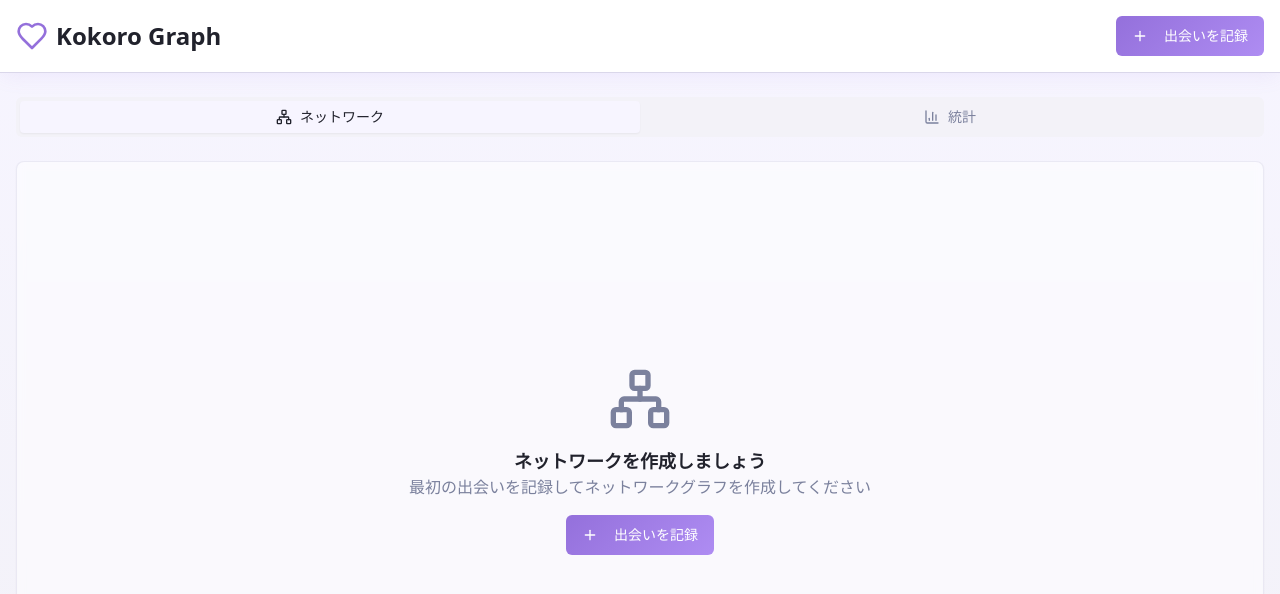
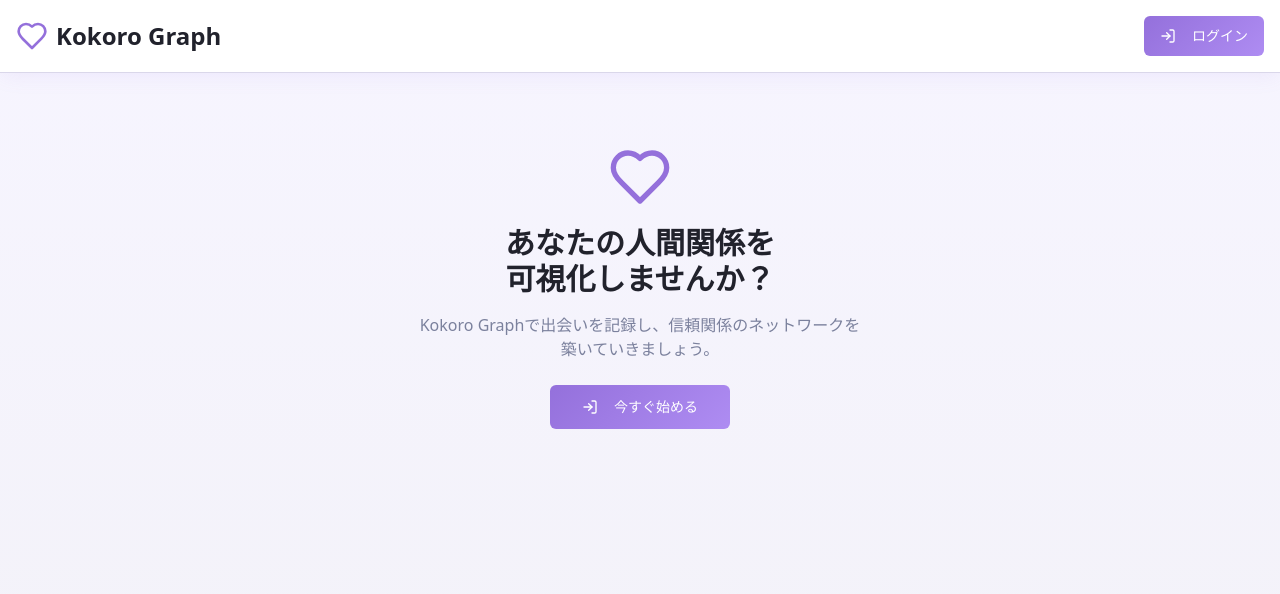
Before and after one commit to ryuzo-k/kokoro-graph-lovable, a React (Vite) app: page / in a window 1280 px wide. Shown: the top 594 px of the page. Built offline with nearby package versions, Linux system fonts and the light colour scheme.

Commit message:
Add Login Button
Add a login button to the UI.

```diff
--- a/src/pages/Index.tsx
+++ b/src/pages/Index.tsx
@@ -4,8 +4,10 @@ import { Card, CardContent, CardHeader, CardTitle } from '@/components/ui/card';
 import { Tabs, TabsContent, TabsList, TabsTrigger } from '@/components/ui/tabs';
 import MeetingForm from '@/components/MeetingForm';
 import NetworkGraph from '@/components/NetworkGraph';
-import { Heart, Network, Plus, BarChart3 } from 'lucide-react';
+import { Heart, Network, Plus, BarChart3, LogIn, LogOut, User } from 'lucide-react';
 import { useToast } from '@/hooks/use-toast';
+import { useAuth } from '@/hooks/useAuth';
+import { useNavigate } from 'react-router-dom';
 
 interface Meeting {
   id: string;
@@ -38,6 +40,8 @@ const Index = () => {
   const [meetings, setMeetings] = useState<Meeting[]>([]);
   const [showForm, setShowForm] = useState(false);
   const { toast } = useToast();
+  const { user, signOut, loading } = useAuth();
+  const navigate = useNavigate();
 
   // Process meetings to create people and connections
   const { people, connections } = useMemo(() => {
@@ -148,6 +152,13 @@ const Index = () => {
               <Heart className="w-8 h-8 text-primary" />
               <h1 className="text-2xl font-bold text-foreground">Kokoro Graph</h1>
             </div>
+            <div className="flex items-center gap-3">
+              {user ? (
+                <>
+                  <div className="flex items-center gap-2 text-sm text-muted-foreground">
+                    <User className="w-4 h-4" />
+                    {user.email}
+                  </div>
                   <Button
                     onClick={() => setShowForm(true)}
                     className="bg-gradient-primary hover:opacity-90 transition-opacity"
@@ -155,11 +166,55 @@ const Index = () => {
                     <Plus className="w-4 h-4 mr-2" />
                     出会いを記録
                   </Button>
+                  <Button
+                    onClick={signOut}
+                    variant="outline"
+                    size="sm"
+                  >
+                    <LogOut className="w-4 h-4 mr-2" />
+                    ログアウト
+                  </Button>
+                </>
+              ) : (
+                <Button
+                  onClick={() => navigate('/auth')}
+                  className="bg-gradient-primary hover:opacity-90 transition-opacity"
+                >
+                  <LogIn className="w-4 h-4 mr-2" />
+                  ログイン
+                </Button>
+              )}
+            </div>
           </div>
         </div>
       </header>
 
       <main className="container mx-auto px-4 py-6">
+        {!user ? (
+          <div className="text-center py-12">
+            <div className="max-w-md mx-auto space-y-6">
+              <div className="space-y-4">
+                <Heart className="w-16 h-16 text-primary mx-auto" />
+                <h2 className="text-3xl font-bold text-foreground">
+                  あなたの人間関係を
+                  <br />
+                  可視化しませんか？
+                </h2>
+                <p className="text-muted-foreground">
+                  Kokoro Graphで出会いを記録し、信頼関係のネットワークを築いていきましょう。
+                </p>
+              </div>
+              <Button
+                onClick={() => navigate('/auth')}
+                size="lg"
+                className="bg-gradient-primary hover:opacity-90 transition-opacity"
+              >
+                <LogIn className="w-5 h-5 mr-2" />
+                今すぐ始める
+              </Button>
+            </div>
+          </div>
+        ) : (
         <Tabs defaultValue="network" className="space-y-6">
           <TabsList className="grid w-full grid-cols-2 lg:w-400">
             <TabsTrigger value="network" className="flex items-center gap-2">
@@ -296,6 +351,7 @@ const Index = () => {
             </Card>
           </TabsContent>
         </Tabs>
+        )}
       </main>
 
       {/* Meeting Form Modal */}
```
Lines whose indentation alone changed are shown as unchanged.
